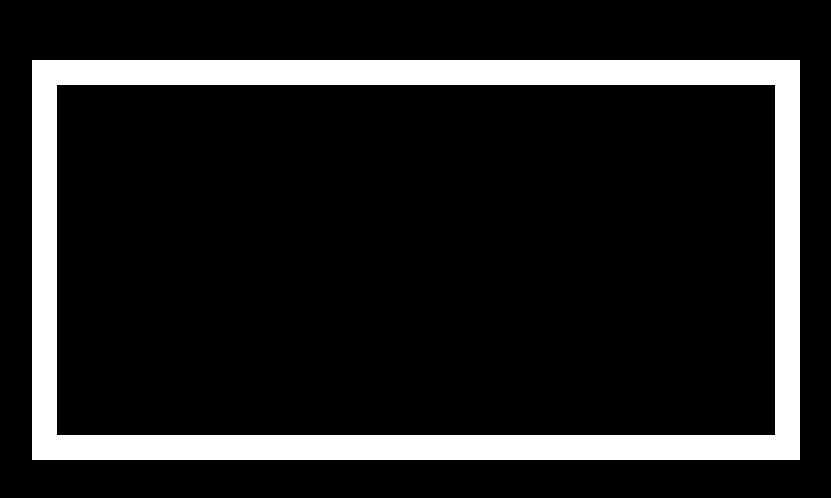
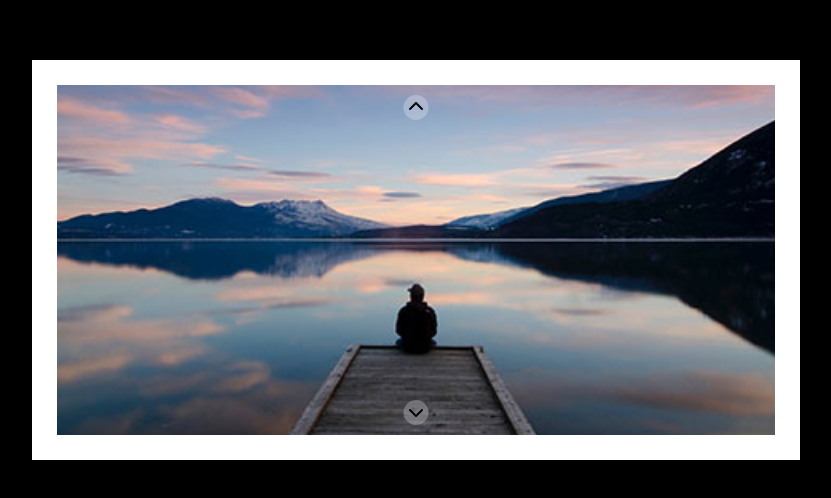
Before and after one commit to Eugenio2104/js-array-carousel, a plain HTML site: page milestone-1/index.html in a window 1280 px wide. Shown: the part 140-638 px from the top of the page, without its empty margins (224-1055 px from the left). Drawn offline with Linux system fonts and the light colour scheme.

Commit message:
prima milestone

```diff
--- a/milestone-1/css/style.css
+++ b/milestone-1/css/style.css
@@ -22,3 +22,38 @@
   background-color: black;
   border: 25px solid white;
 }
+
+.cont-img{
+  height: 100%;
+  position: relative;
+}
+
+.cont-img img{
+  width: 100%;
+  height: 100%;
+  object-fit: cover;
+}
+
+.btn-arrow{
+  position: absolute;
+  left: 50%;
+  transform: translateX(-50%);
+  background-color: rgba(255, 255, 255, 0.256);
+  width: 25px;
+  border-radius: 50%;
+  text-align: center;
+  line-height: 25px;
+  cursor: pointer;
+}
+
+.btn-arrow:hover{
+  color: blue;
+}
+
+.btn-arrow.top{
+  top: 10px;
+}
+
+.btn-arrow.bottom{
+  bottom: 10px;
+}
--- a/milestone-1/index.html
+++ b/milestone-1/index.html
@@ -4,6 +4,7 @@
   <meta charset="UTF-8">
   <meta http-equiv="X-UA-Compatible" content="IE=edge">
   <meta name="viewport" content="width=device-width, initial-scale=1.0">
+  <link rel="stylesheet" href="https://cdnjs.cloudflare.com/ajax/libs/font-awesome/6.2.0/css/all.min.css" integrity="sha512-xh6O/CkQoPOWDdYTDqeRdPCVd1SpvCA9XXcUnZS2FmJNp1coAFzvtCN9BmamE+4aHK8yyUHUSCcJHgXloTyT2A==" crossorigin="anonymous" referrerpolicy="no-referrer" />
   <link rel="stylesheet" href="css/style.css">
   <title>Document</title>
 </head>
@@ -11,7 +12,11 @@
 
   <div class="main-container">
     <div class="container-eb">
-
+      <div class="cont-img">
+        <img src="img/01.jpg" alt="">
+        <div class="btn-arrow top"><i class="fa-solid fa-chevron-up"></i></div>
+        <div class="btn-arrow bottom"><i class="fa-solid fa-chevron-down"></i></div>
+      </div>
     </div>
   </div>
 
--- a/milestone-1/js/script.js
+++ b/milestone-1/js/script.js
@@ -1 +1,4 @@
+/***MILESTONE 1**
+Per prima cosa, creiamo il markup statico: costruiamo il container e inseriamo un’immagine grande al centro: avremo così la struttura base e gli stili pronti per poterci poi concentrare solamente sull’aspetto logico.*/
+
 console.log(`ciaooooo`);
```
Also changed, not shown: milestone-1/img/01.jpg (added), milestone-1/img/02.jpg (added), milestone-1/img/03.jpg (added), milestone-1/img/04.jpg (added), milestone-1/img/05.jpg (added).
